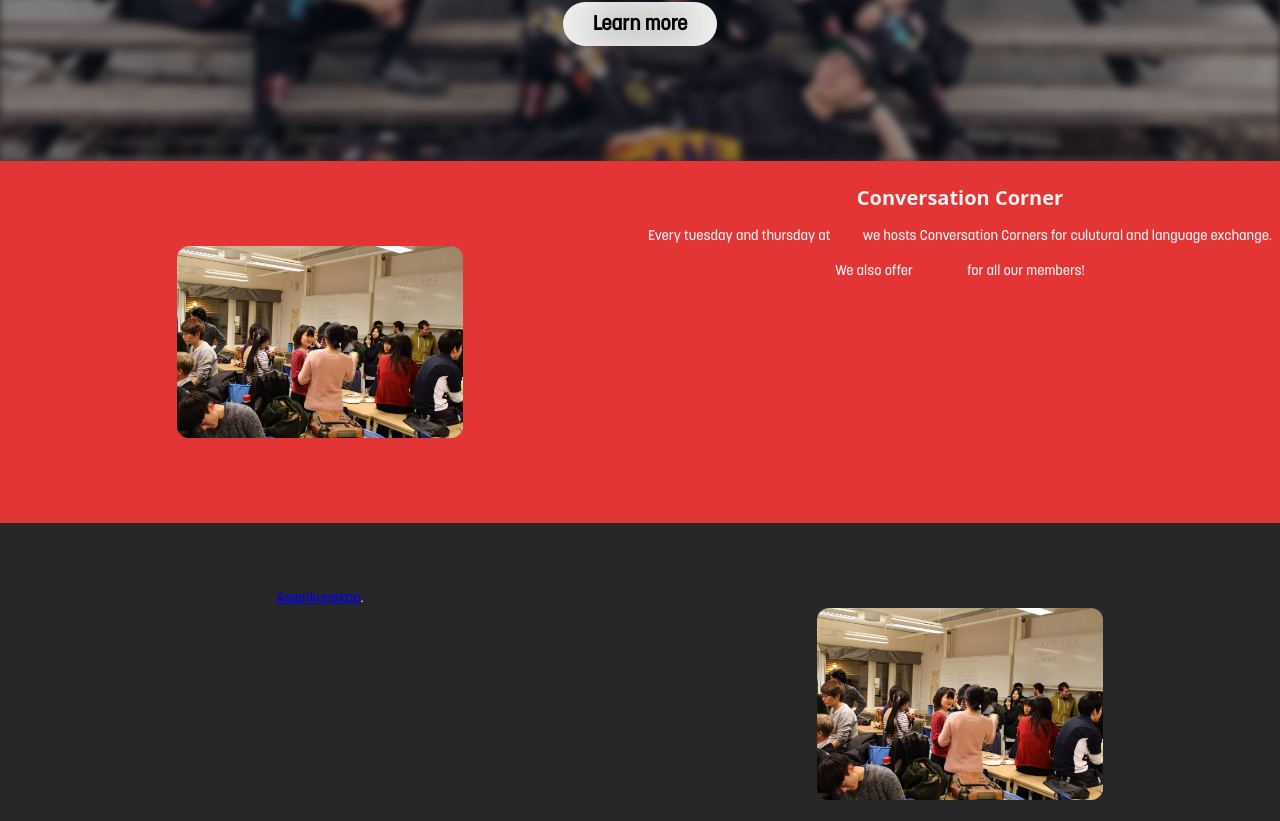
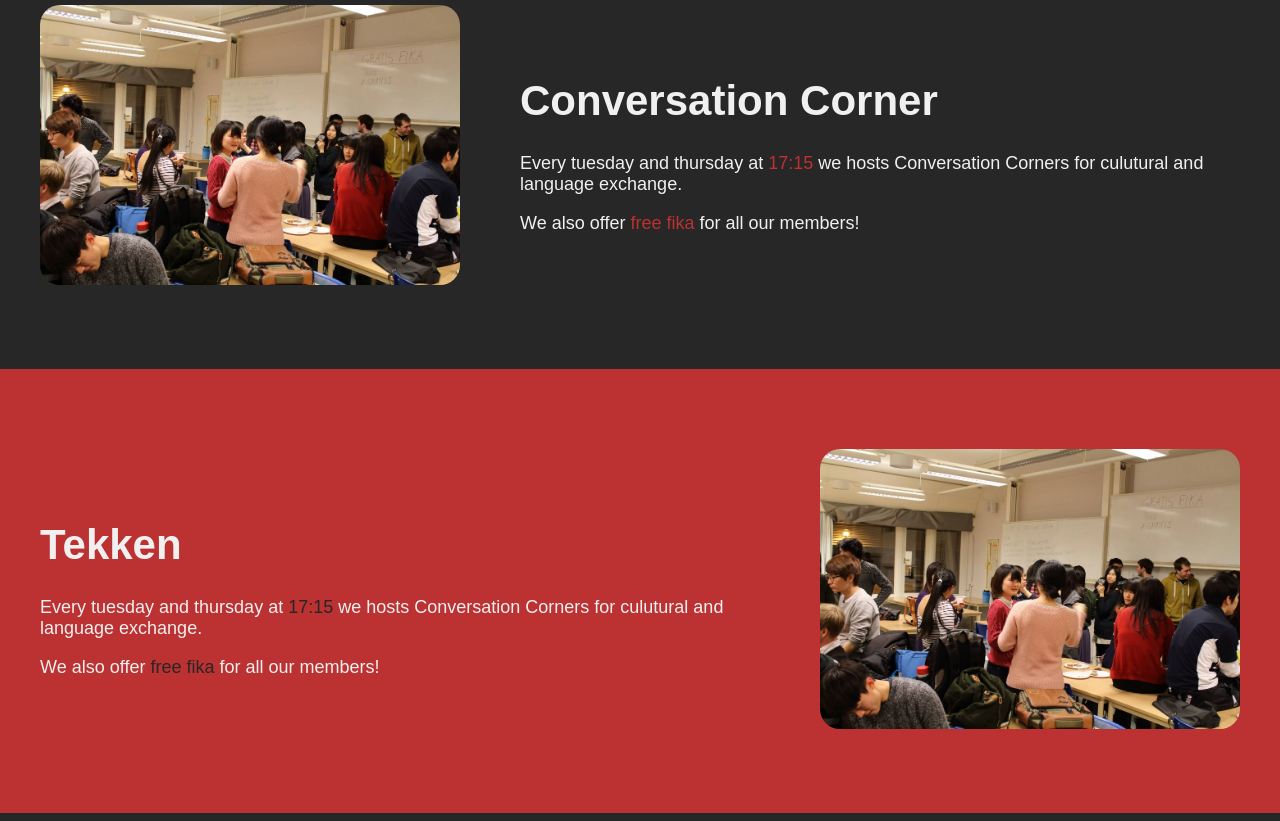
Before and after one commit to East-Asian-Association/Website, a React (Create React App) app: page / in a window 1280 px wide. Shown: the part 639-1460 px from the top of the page. Built offline with nearby package versions, Linux system fonts and the light colour scheme.

Commit message:
Style the home page

```diff
--- a/src/components/Home.css
+++ b/src/components/Home.css
@@ -1,7 +1,7 @@
 .banner {
   margin: 0;
   padding: 0;
-  height: calc(100vh - 76px);
+  height: calc(61vh);
   overflow: hidden;
   position: relative;
 }
@@ -53,38 +53,54 @@
   font-size: 20px;
 }
 
-.about {
+.summary {
   display: grid;
-  grid-template-rows: 1fr 1fr;
-  height: calc(100vh - 76px);
+  grid-template-rows: 1fr 1fr 1fr;
 }
 
-.about-grid {
-  display: grid;
-  grid-template-columns: 1fr 1fr;
-}
-
-.about img {
-  max-height: calc((100vh - 76px) / 3 - 50px);
-  border-radius: 12px;
-  margin: auto;
-}
-
-.about p {
-  font-size: 18px;
-  line-height: 1.5;
-  font-family: Liu;
+.summary-item {
+  padding: 80px 40px;
   text-align: center;
 }
 
-.about h1 {
-  padding-top: 10px;
-  font-size: 20px;
-  text-align: center;
+.summary-item-container {
+  display: inline-flex;
+  flex-direction: row;
+  align-items: center;
+  max-width: 1200px;
+  text-align: left;
+  box-sizing: border-box;
 }
 
-.about p {
-  line-height: 1.5;
-  font-size: 14px;
-  text-align: center;
+.summary-image {
+  display: inline-block;
+  max-width: 420px;
 }
+
+.summary-image img {
+  width: 100%;
+  border-radius: 20px;
+  display: block;
+}
+
+.summary-text h1 {
+  padding-top: 10px;
+  font-size: 42px;
+  font-weight: 700;
+}
+
+.summary-text p {
+  font-size: 18px;
+}
+
+.summary-spacer {
+  width: 60px;
+  height: auto;
+  flex-shrink: 0;
+}
+
+@media (max-width: 800px) {
+  .summary-item-container {
+    flex-direction: column;
+  }
+}
--- a/src/components/Home.js
+++ b/src/components/Home.js
@@ -7,7 +7,7 @@
 
   scrollToContent() {
       $([document.documentElement, document.body]).animate({
-          scrollTop: $("#about").offset().top - 80
+          scrollTop: $("#learn-more").offset().top
       }, 600, "swing");
   }
 
@@ -23,21 +23,45 @@
             <button id="learn-more" onClick={this.scrollToContent}><p>Learn more</p></button>
           </div>
         </div>
-        <div id="about" class="about">
-          <div class="about-grid red-bg">
-            <img src="/img/cc-fika.jpg" alt=""></img>
-            <div>
-              <h1>Conversation Corner</h1>
-              <p>Every tuesday and thursday at <span class="red">17:15</span> we hosts Conversation Corners for culutural and language exchange. </p>
-              <p>We also offer <span class="red">free fika</span> for all our members!</p>
+        <div id="learn-more" class="summary">
+          <div class="summary-item dark-gray-bg">
+            <div class="summary-item-container">
+              <div class="summary-image">
+                <img src="/img/cc-fika.jpg" alt=""></img>
+              </div>
+              <div class="summary-spacer"></div>
+              <div class="summary-text">
+                <h1>Conversation Corner</h1>
+                <p>Every tuesday and thursday at <span class="red">17:15</span> we hosts Conversation Corners for culutural and language exchange. </p>
+                <p>We also offer <span class="red">free fika</span> for all our members!</p>
+              </div>
             </div>
           </div>
-          <div class="about-grid dark-gray-bg">
-            <div>
-              <h1 class="dark-gray">Asienkunskap</h1>
-              <p><a href="https://liu.se/utbildning/program/6asik">Asienkunskap</a>. </p>
+          <div class="summary-item red-bg">
+            <div class="summary-item-container">
+              <div class="summary-text">
+                <h1>Tekken</h1>
+                <p>Every tuesday and thursday at <span class="dark-gray">17:15</span> we hosts Conversation Corners for culutural and language exchange. </p>
+                <p>We also offer <span class="dark-gray">free fika</span> for all our members!</p>
+              </div>
+              <div class="summary-spacer"></div>
+              <div class="summary-image">
+                <img src="/img/cc-fika.jpg" alt=""></img>
+              </div>
             </div>
-            <img src="/img/cc-fika.jpg" alt=""></img>
+          </div>
+          <div class="summary-item dark-gray-bg">
+            <div class="summary-item-container">
+              <div class="summary-image">
+                <img src="/img/cc-fika.jpg" alt=""></img>
+              </div>
+              <div class="summary-spacer"></div>
+              <div class="summary-text">
+                <h1>Tekken</h1>
+                <p>Every tuesday and thursday at <span class="red">17:15</span> we hosts Conversation Corners for culutural and language exchange. </p>
+                <p>We also offer <span class="red">free fika</span> for all our members!</p>
+              </div>
+            </div>
           </div>
         </div>
       </div>
--- a/src/components/NavMenu.css
+++ b/src/components/NavMenu.css
@@ -19,7 +19,6 @@
   width: 100vw;
   height: 80px;
   z-index: 1;
-  background-color: var(--light-gray);
 }
 
 header ul {
--- a/src/components/NavMenu.js
+++ b/src/components/NavMenu.js
@@ -1,5 +1,4 @@
 import React, { Component } from 'react';
-import { Link } from 'react-router-dom';
 import './NavMenu.css';
 
 export class NavMenu extends Component {
@@ -22,7 +21,7 @@
 
   render () {
     return (
-      <header class="box-shadow">
+      <header class="box-shadow dark-gray-bg">
         <nav>
             <a href="/" id="logo">
                 <img src="/img/navbar-logo.png"/>
--- a/src/site.css
+++ b/src/site.css
@@ -10,25 +10,13 @@
   --primary-accent-color: #ffac4c;
 }*/
 
-:root {
-  --white: #f0f0f0;
-  --dark-gray: #272727;
-  --light-gray: #323232;
-  --red: #e33535;
-}
-
-body {
-  position: relative;
-  min-height: 100vh;
-  margin: 0;
-  font-family: "Source Sans Pro", "Open Sans", Roboto, "San Francisco", Helvetica, Arial, sans-serif;
-  background-color: var(--light-gray);
-  color: var(--white);
-}
-
 @font-face {
-  font-family: Liu;
-  src: url(./fonts/KorolevLiU-Medium.woff);
+  font-family: 'Liu';
+  font-style: normal;
+  font-weight: 400;
+  src: local(''),
+       url('./fonts/KorolevLiU-Medium.woff') format('woff'),
+       url('./fonts/KorolevLiU-Medium.ttf') format('ttf');
 }
 
 @keyframes fade-in {
@@ -39,6 +27,22 @@
 @keyframes fade-out {
   from { opacity: 0.8; }
   to { opacity: 1; }
+}
+
+:root {
+  --white: #f0f0f0;
+  --dark-gray: #272727;
+  --light-gray: #323232;
+  --red: #bc3131;
+}
+
+body {
+  position: relative;
+  min-height: 100vh;
+  margin: 0;
+  font-family: sans-serif;
+  background-color: var(--light-gray);
+  color: var(--white);
 }
 
 .box-shadow {
```
Also changed, not shown: src/fonts/montserrat-v25-latin-regular.woff (added), src/fonts/montserrat-v25-latin-regular.woff2 (added).
